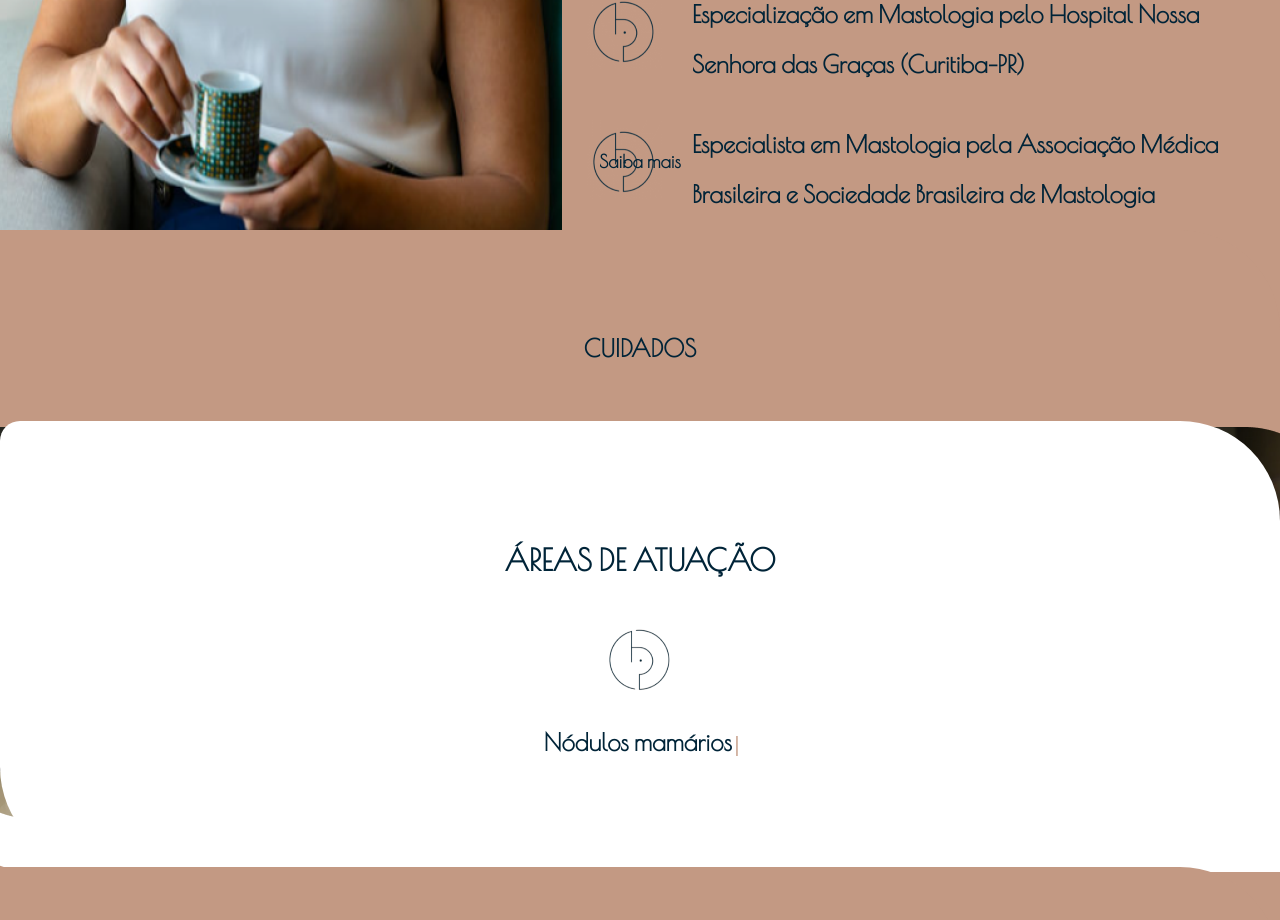
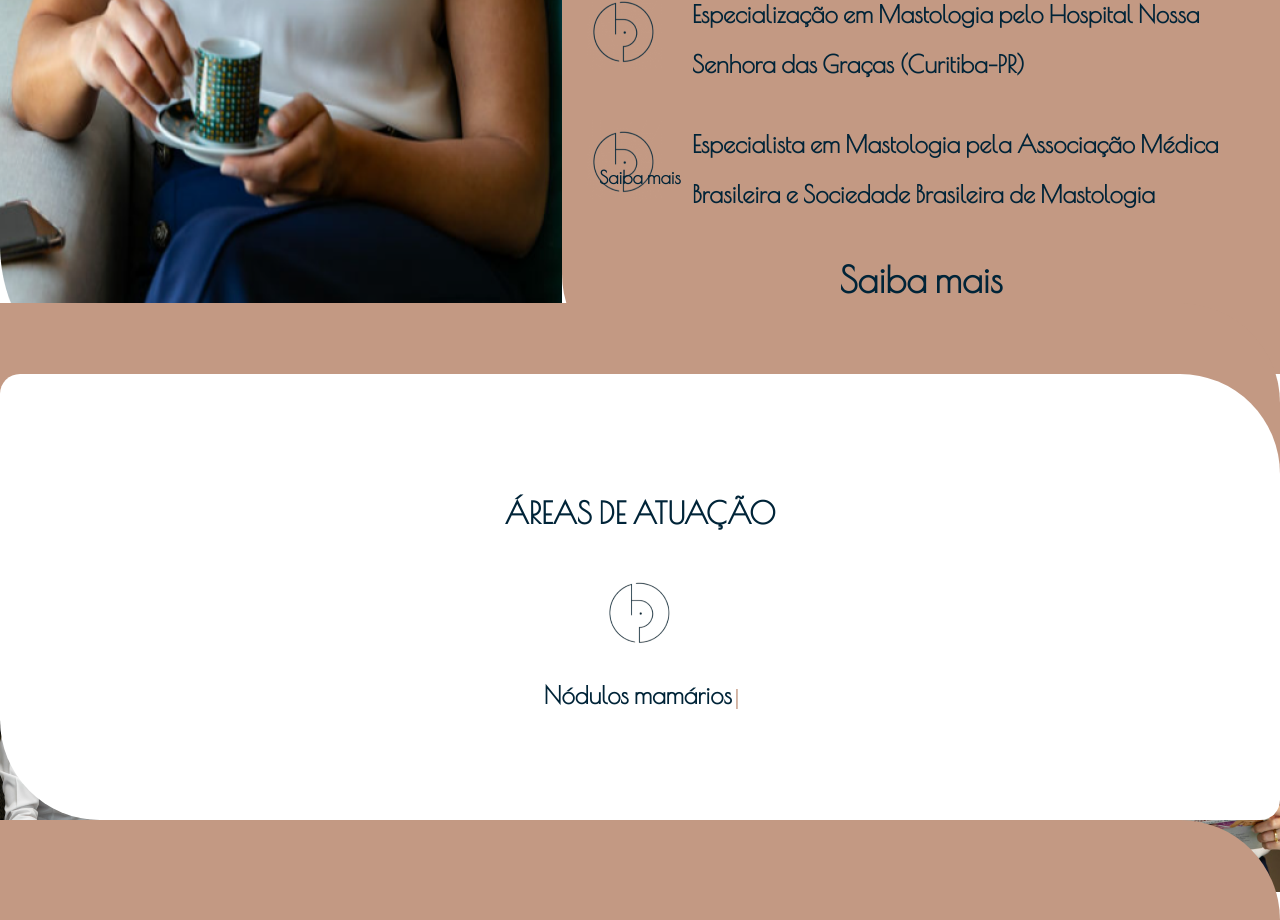
Before and after one commit to WeDeliver-Your-Business/PamelaBioni, a Next.js app: page / in a window 1280 px wide. Shown: the part 2160-3080 px from the top of the page. Built offline with nearby package versions, Linux system fonts and the light colour scheme.

Commit message:
Ajuste de hover:after no saiba mais

```diff
--- a/src/layout/professionalProfile/ProfessionalProfile.jsx
+++ b/src/layout/professionalProfile/ProfessionalProfile.jsx
@@ -56,6 +56,8 @@ const TextBody = styled.div`
 const KnowMoreContainer = styled.div`
   text-align: center;
   padding: 40px 0 80px 0;
+  display: flex;
+  justify-content: center;
 
   /* @media screen and (min-width: 1024px) {
     padding: 20px 0 8px 0;
@@ -64,10 +66,11 @@ const KnowMoreContainer = styled.div`
 const KnowMore = styled.div`
   cursor: pointer;
   font-size: 36px;
-  line-height: 77px;
+  line-height: 30px;
   font-weight: bold;
   transition: all 0.3s;
   position: relative;
+  width: 200px;
 
   a {
     text-decoration: none;
--- a/src/layout/professionalProfile/ProfessionalProfileToMobile.jsx
+++ b/src/layout/professionalProfile/ProfessionalProfileToMobile.jsx
@@ -22,6 +22,7 @@ const TextHeaderContainer = styled.div`
   text-align: center;
   padding: 0px 0 30px 0;
 `
+
 const TextBody = styled.div`
   display: flex;
   align-items: center;
@@ -33,13 +34,25 @@ const TextBody = styled.div`
   }
 `
 
+const KnowMoreContainer = styled.div`
+  text-align: center;
+  padding: 40px 0 80px 0;
+  display: flex;
+  justify-content: center;
+
+  /* @media screen and (min-width: 1024px) {
+    padding: 20px 0 8px 0;
+  } */
+`
+
 const KnowMore = styled.div`
   cursor: pointer;
   font-size: 18px;
-  line-height: 77px;
+  line-height: 30px;
   font-weight: bold;
   transition: all 0.3s;
   position: relative;
+  width: 200px;
 
   a {
     text-decoration: none;
@@ -58,7 +71,8 @@ const KnowMore = styled.div`
   }
 
   :hover:after {
-    width: 100%;
+    width: 50%;
+    margin-left: 50px;
   }
 `
 
@@ -95,6 +109,7 @@ export default function ProfessionalProfileToMobile() {
               Mastologia
             </H6>
           </TextBody>
+          <KnowMoreContainer>
             <KnowMore>
               <a
                 href="https://www.escavador.com/sobre/197413385/pamela-ogassawara-bioni"
@@ -104,6 +119,7 @@ export default function ProfessionalProfileToMobile() {
                 Saiba mais
               </a>
             </KnowMore>
+          </KnowMoreContainer>
         </TextHeaderContainer>
       </Container>
     </>
```
Lines whose indentation alone changed are shown as unchanged.
